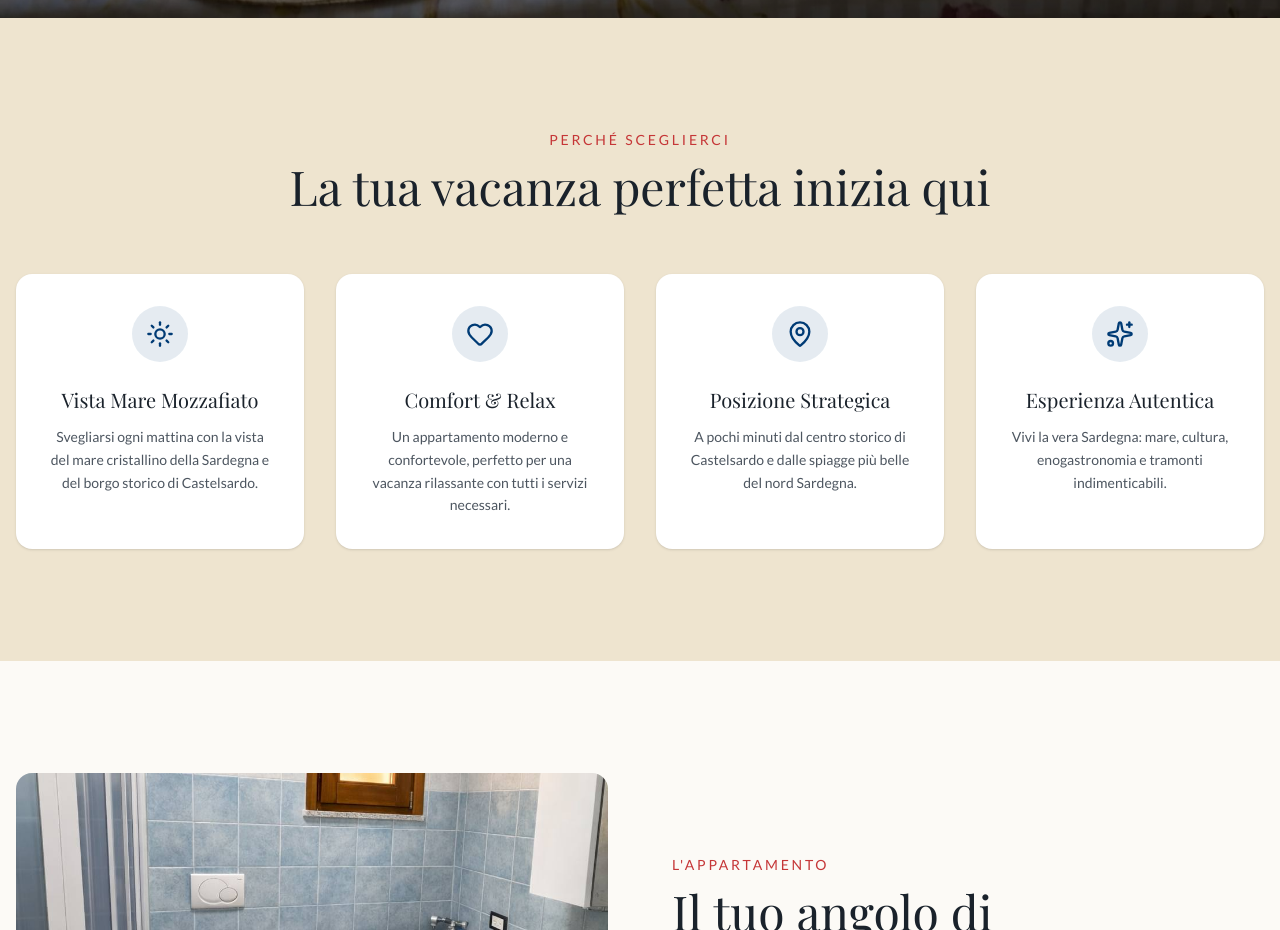
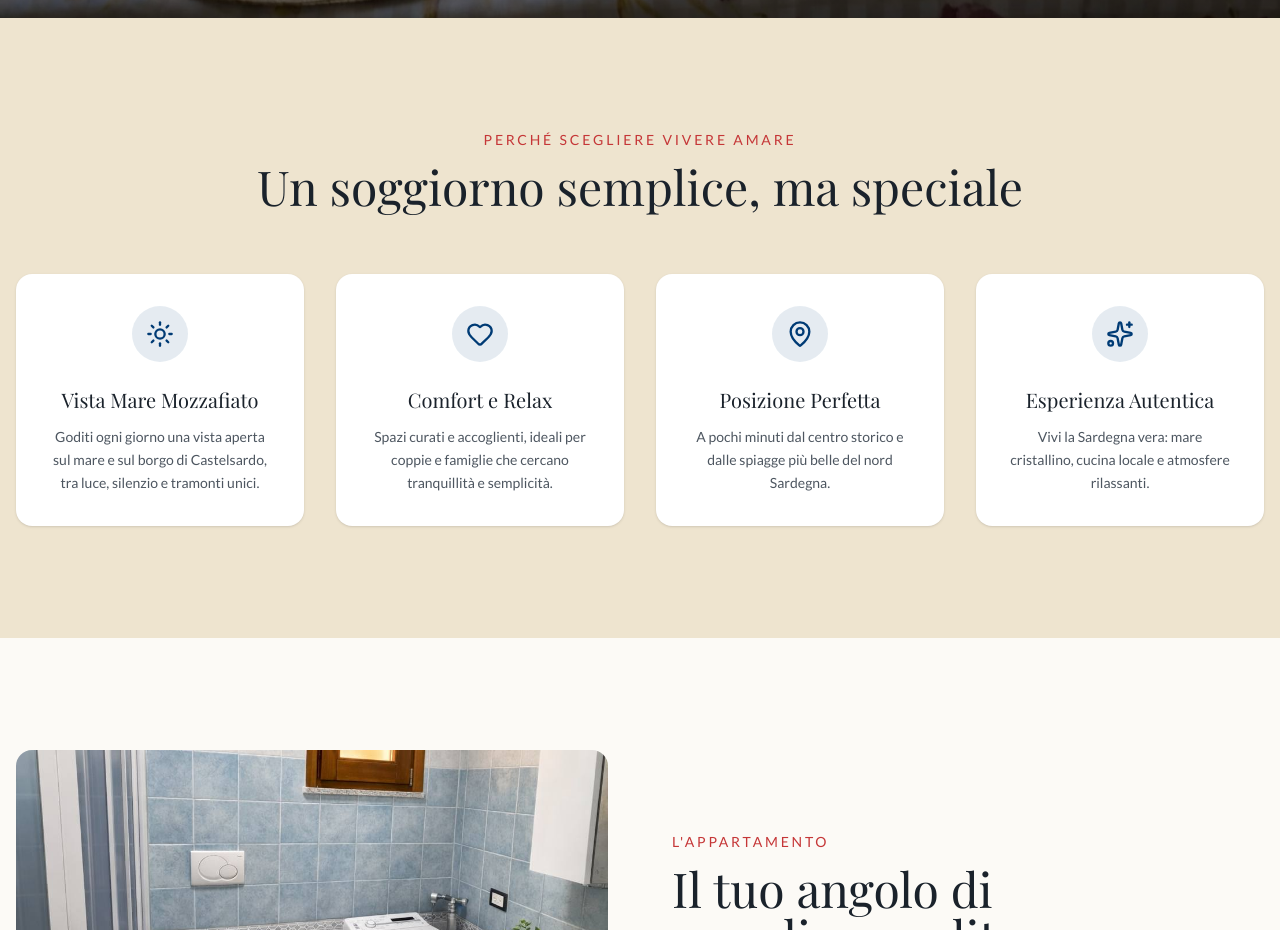
Before and after one commit to spiniandrea01-arch/vivere-amare-site, a Next.js app: page / in a window 1280 px wide. Shown: the part 782-1712 px from the top of the page. Built offline with nearby package versions, Linux system fonts and the light colour scheme; a web font is replaced by a local one.

Commit message:
Update why-choose.tsx

```diff
--- a/components/why-choose.tsx
+++ b/components/why-choose.tsx
@@ -5,25 +5,25 @@ const reasons = [
     icon: Sun,
     title: "Vista Mare Mozzafiato",
     description:
-      "Svegliarsi ogni mattina con la vista del mare cristallino della Sardegna e del borgo storico di Castelsardo.",
+      "Goditi ogni giorno una vista aperta sul mare e sul borgo di Castelsardo, tra luce, silenzio e tramonti unici.",
   },
   {
     icon: Heart,
-    title: "Comfort & Relax",
+    title: "Comfort e Relax",
     description:
-      "Un appartamento moderno e confortevole, perfetto per una vacanza rilassante con tutti i servizi necessari.",
+      "Spazi curati e accoglienti, ideali per coppie e famiglie che cercano tranquillità e semplicità.",
   },
   {
     icon: MapPin,
-    title: "Posizione Strategica",
+    title: "Posizione Perfetta",
     description:
-      "A pochi minuti dal centro storico di Castelsardo e dalle spiagge più belle del nord Sardegna.",
+      "A pochi minuti dal centro storico e dalle spiagge più belle del nord Sardegna.",
   },
   {
     icon: Sparkles,
     title: "Esperienza Autentica",
     description:
-      "Vivi la vera Sardegna: mare, cultura, enogastronomia e tramonti indimenticabili.",
+      "Vivi la Sardegna vera: mare cristallino, cucina locale e atmosfere rilassanti.",
   },
 ];
 
@@ -33,10 +33,10 @@ export function WhyChoose() {
       <div className="max-w-7xl mx-auto px-4">
         <div className="text-center mb-16">
           <p className="text-accent text-sm tracking-[0.2em] uppercase mb-3 font-medium">
-            Perché sceglierci
+            Perché scegliere Vivere aMare
           </p>
           <h2 className="font-serif text-3xl md:text-4xl lg:text-5xl text-foreground text-balance">
-            La tua vacanza perfetta inizia qui
+            Un soggiorno semplice, ma speciale
           </h2>
         </div>
 
```
